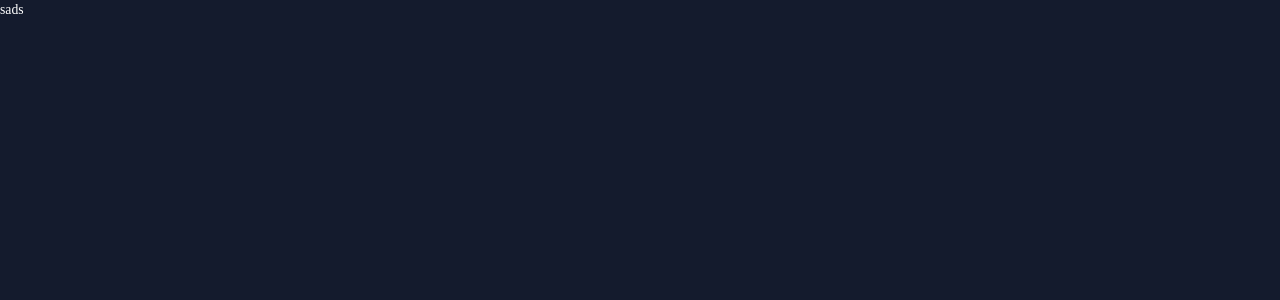
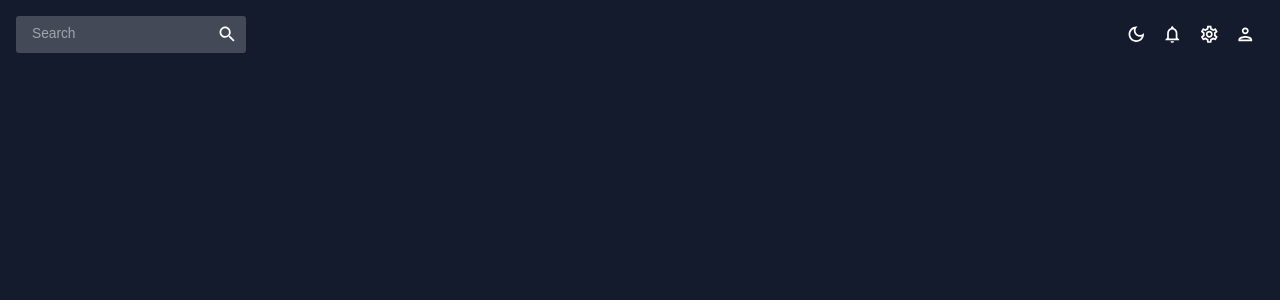
Before and after one commit to Elul-Asfaha/dashboard, a React (Vite) app: page / in a window 1280 px wide. Shown: the top 300 px of the page. Built offline with nearby package versions, Linux system fonts and the light colour scheme.

Commit message:
added top bar fixed usememo issue with theme

```diff
--- a/package.json
+++ b/package.json
@@ -12,12 +12,14 @@
     "dependencies": {
         "@emotion/react": "^11.11.1",
         "@emotion/style": "^0.8.0",
+        "@emotion/styled": "^11.11.0",
         "@fullcalendar/core": "^6.1.8",
         "@fullcalendar/daygrid": "^6.1.8",
         "@fullcalendar/list": "^6.1.8",
         "@fullcalendar/timegrid": "^6.1.8",
         "@mui/icons-material": "^5.14.7",
         "@mui/material": "^5.14.7",
+        "@mui/styled-engine-sc": "^5.14.7",
         "@mui/x-data-grid": "^6.12.0",
         "@nivo/bar": "^0.83.0",
         "@nivo/core": "^0.83.0",
@@ -28,6 +30,7 @@
         "react-dom": "^18.2.0",
         "react-pro-sidebar": "^1.1.0-alpha.1",
         "react-router-dom": "^6.15.0",
+        "styled-components": "^5.3.11",
         "yup": "^1.2.0"
     },
     "devDependencies": {
--- a/src/App.jsx
+++ b/src/App.jsx
@@ -1,5 +1,6 @@
 import { ColorModeContext, useMode } from "./theme";
 import { CssBaseline, ThemeProvider } from "@mui/material";
+import Topbar from "./scenes/global/Topbar";
 function App() {
     const [theme, colorMode] = useMode();
     return (
@@ -7,7 +8,9 @@
             <ThemeProvider theme={theme}>
                 <CssBaseline />
                 <div className='app'>
-                    <main className='content'>sads</main>
+                    <main className='content'>
+                        <Topbar />
+                    </main>
                 </div>
             </ThemeProvider>
         </ColorModeContext.Provider>
--- a/src/scenes/global/Topbar.jsx
+++ b/src/scenes/global/Topbar.jsx
@@ -1,5 +1,53 @@
+import { Box, IconButton, useTheme } from "@mui/material";
+import { useContext } from "react";
+import { ColorModeContext, tokens } from "../../theme";
+import InputBase from "@mui/material/InputBase";
+import LightModeOutlined from "@mui/icons-material/LightModeOutlined";
+import DarkModeOutlined from "@mui/icons-material/DarkModeOutlined";
+import NotificationsModeOutlined from "@mui/icons-material/NotificationsOutlined";
+import SettingsOutlinedIcon from "@mui/icons-material/SettingsOutlined";
+import PersonOutlined from "@mui/icons-material/PersonOutlined";
+import SearchIcon from "@mui/icons-material/Search";
+
 const Topbar = () => {
-    return <div>Topbar</div>;
+    const theme = useTheme();
+    const colors = tokens(theme.palette.mode);
+    const colorMode = useContext(ColorModeContext);
+    return (
+        <Box display='flex' justifyContent='space-between' p={2}>
+            <Box
+                display='flex'
+                backgroundColor={colors.primary[400]}
+                borderRadius='3px'
+            >
+                <InputBase sx={{ ml: 2, flex: 1 }} placeholder='Search' />
+                <IconButton type='button' sx={{ p: 1 }}>
+                    <SearchIcon />
+                </IconButton>
+            </Box>
+            <Box display='flex'>
+                <IconButton
+                    onClick={colorMode.toggleColorMode}
+                    sx={{ display: "flex" }}
+                >
+                    {theme.palette.mode === "dark" ? (
+                        <DarkModeOutlined />
+                    ) : (
+                        <LightModeOutlined />
+                    )}
+                </IconButton>
+                <IconButton sx={{ display: "flex" }}>
+                    <NotificationsModeOutlined />
+                </IconButton>
+                <IconButton sx={{ display: "flex" }}>
+                    <SettingsOutlinedIcon />
+                </IconButton>
+                <IconButton sx={{ display: "flex" }}>
+                    <PersonOutlined />
+                </IconButton>
+            </Box>
+        </Box>
+    );
 };
 
 export default Topbar;
--- a/src/theme.jsx
+++ b/src/theme.jsx
@@ -160,30 +160,30 @@
                   }),
         },
         typography: {
-            fontFamily: ["Source Code pro", "sabs-serif"].join(","),
+            fontFamily: ["Source Code pro", "sans-serif"].join(","),
             fontSize: 12,
             h1: {
-                fontFamily: ["Source Code pro", "sabs-serif"].join(","),
+                fontFamily: ["Source Code pro", "sans-serif"].join(","),
                 fontSize: 40,
             },
             h2: {
-                fontFamily: ["Source Code pro", "sabs-serif"].join(","),
+                fontFamily: ["Source Code pro", "sans-serif"].join(","),
                 fontSize: 32,
             },
             h3: {
-                fontFamily: ["Source Code pro", "sabs-serif"].join(","),
+                fontFamily: ["Source Code pro", "sans-serif"].join(","),
                 fontSize: 24,
             },
             h4: {
-                fontFamily: ["Source Code pro", "sabs-serif"].join(","),
+                fontFamily: ["Source Code pro", "sans-serif"].join(","),
                 fontSize: 20,
             },
             h5: {
-                fontFamily: ["Source Code pro", "sabs-serif"].join(","),
+                fontFamily: ["Source Code pro", "sans-serif"].join(","),
                 fontSize: 16,
             },
             h6: {
-                fontFamily: ["Source Code pro", "sabs-serif"].join(","),
+                fontFamily: ["Source Code pro", "sans-serif"].join(","),
                 fontSize: 14,
             },
         },
@@ -196,10 +196,13 @@
 });
 export const useMode = () => {
     const [mode, setMode] = useState("dark");
-    const colorMode = useMemo(() => {
-        toggleColorMode: () =>
-            setMode((prev) => (prev === "light" ? "dark" : "light"));
-    }, []);
+    const colorMode = useMemo(
+        () => ({
+            toggleColorMode: () =>
+                setMode((prev) => (prev === "light" ? "dark" : "light")),
+        }),
+        []
+    );
     const theme = useMemo(() => createTheme(themeSettings(mode)), [mode]);
     return [theme, colorMode];
 };
```
Also changed, not shown: 1 other file (tests, documents, lock files or other folders).
